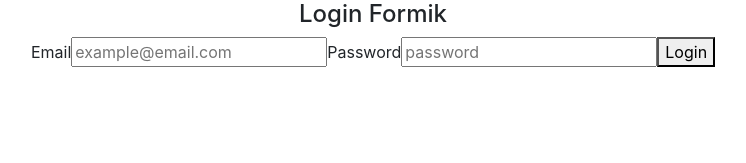
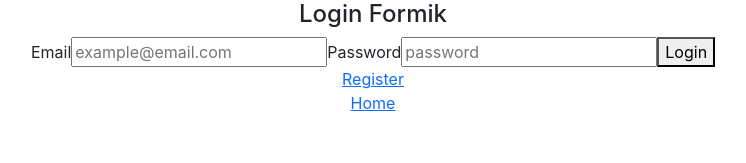
Before and after one commit to SantiMonto/React-openBootcamp, a React (Create React App) app in the folder my-app/: page /login in a window 1280 px wide. Shown: the top 163 px of the page, without its empty margins (267-1013 px from the left). Built offline with nearby package versions, Linux system fonts and the light colour scheme; the HTML template or start-up script is replaced by a standard one.

Commit message:
ejercicio rutas OK

```diff
--- a/my-app/src/components/forms/LoginFormik.jsx
+++ b/my-app/src/components/forms/LoginFormik.jsx
@@ -1,5 +1,5 @@
 import React from "react";
-import { useNavigate } from "react-router-dom";
+import { Link, useNavigate } from "react-router-dom";
 import { Formik, Field, Form, ErrorMessage } from "formik";
 import * as Yup from "yup";
 
@@ -75,6 +75,9 @@
           </Form>
         )}
       </Formik>
+      <Link to="/register">Register</Link>
+      <br />
+      <Link to="/">Home</Link>
     </div>
   );
 };
--- a/my-app/src/components/forms/RegisterFormik.jsx
+++ b/my-app/src/components/forms/RegisterFormik.jsx
@@ -1,6 +1,7 @@
 import React from "react";
 import { Formik, Form, Field, ErrorMessage } from "formik";
 import * as Yup from "yup";
+import { Link } from "react-router-dom";
 
 // Models
 import { User } from "../../models/User.class";
@@ -118,6 +119,9 @@
           </Form>
         )}
       </Formik>
+      <Link to="/login">Login</Link>
+      <br />
+      <Link to="/">Home</Link>
     </div>
   );
 };
```
